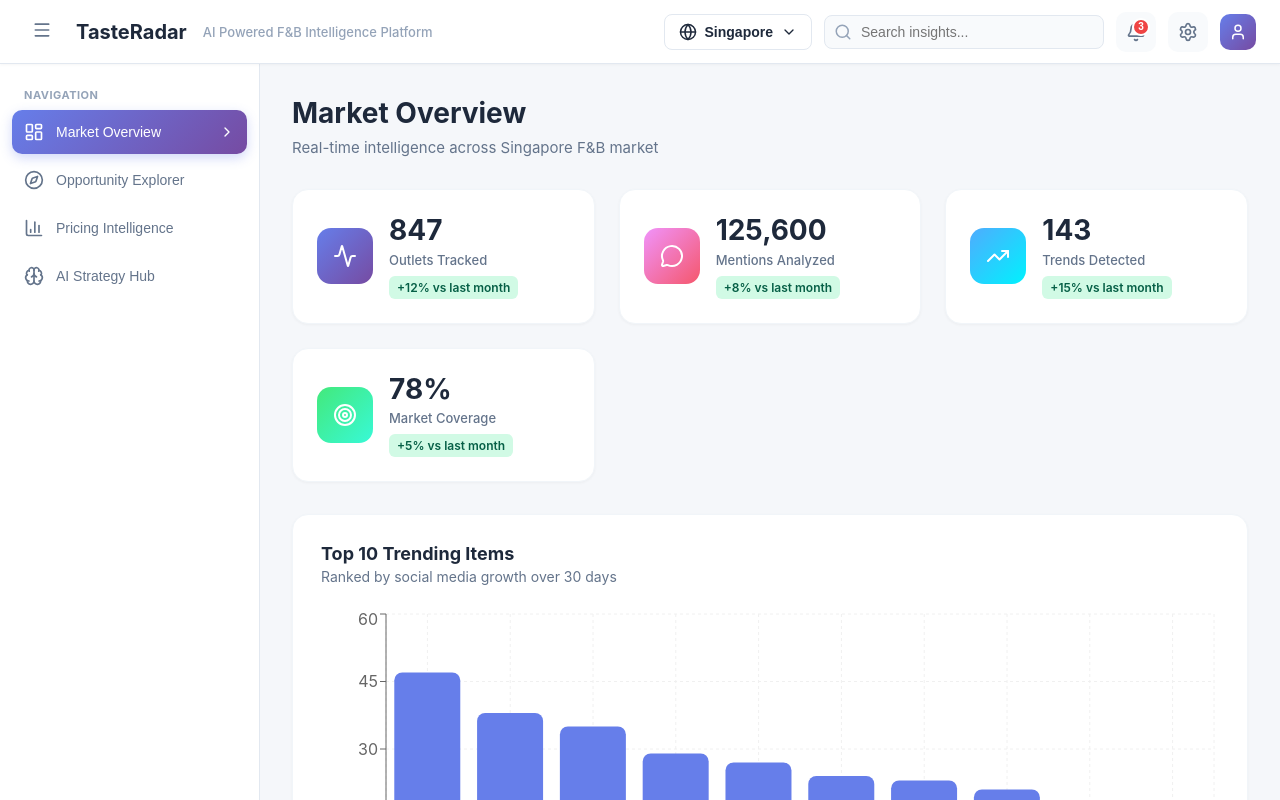
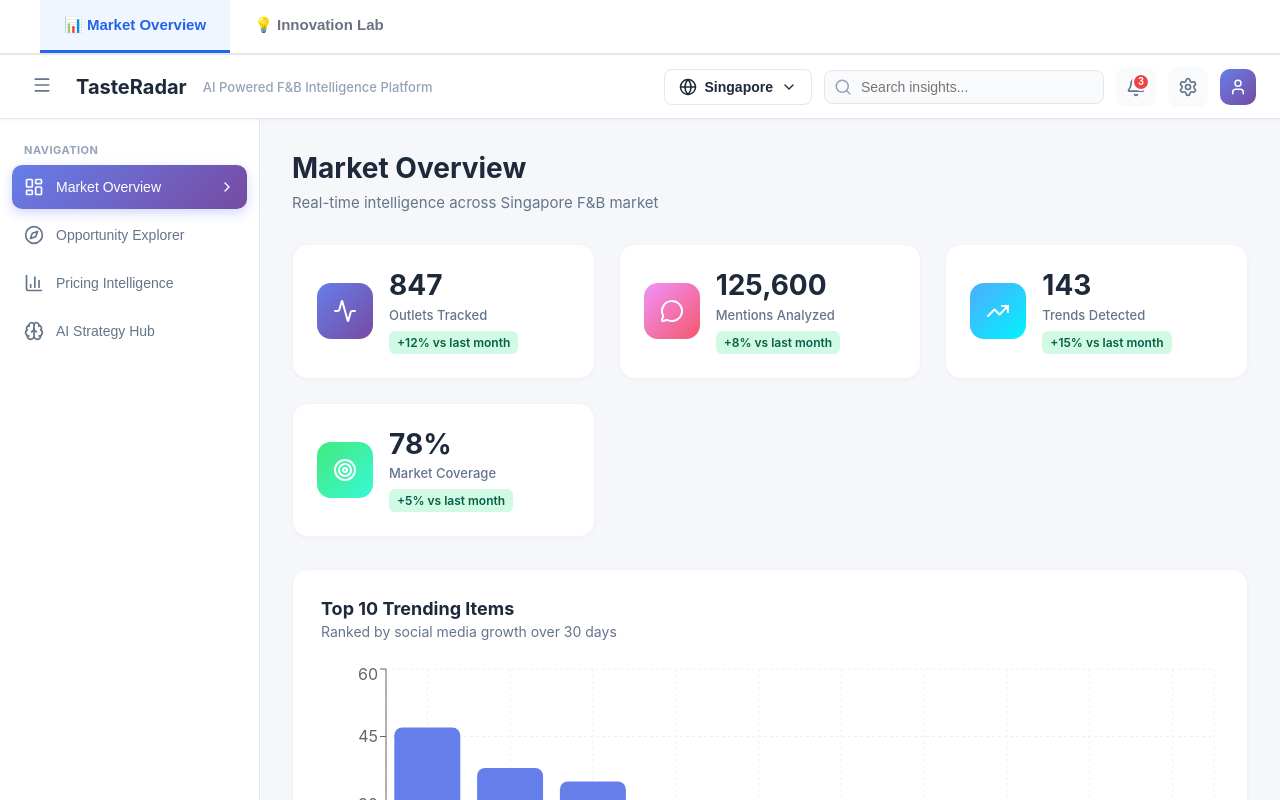
Before and after one commit to RovingRock/tasteradar, a React (Create React App) app in the folder frontend/: page / in a window 1280 px wide. Shown: the top 800 px of the page. Built offline with nearby package versions, Linux system fonts and the light colour scheme.

Commit message:
Update App.js

```diff
--- a/frontend/src/App.js
+++ b/frontend/src/App.js
@@ -1,12 +1,52 @@
-import React from 'react';
+import React, { useState } from 'react';
 import Dashboard from './Dashboard';
+import InnovationLab from './InnovationLab';
 import './App.css';
 
 function App() {
-  // Skip login entirely - go straight to dashboard
+  const [activeTab, setActiveTab] = useState('dashboard');
+
   return (
     <div className="App">
-      <Dashboard onLogout={() => {}} />
+      {/* Tabs */}
+      <div style={{ background: 'white', borderBottom: '2px solid #e5e7eb', padding: '0 40px' }}>
+        <div style={{ maxWidth: '1400px', margin: '0 auto', display: 'flex', gap: '0' }}>
+          <button
+            onClick={() => setActiveTab('dashboard')}
+            style={{
+              padding: '16px 24px',
+              background: activeTab === 'dashboard' ? '#eff6ff' : 'transparent',
+              border: 'none',
+              borderBottom: activeTab === 'dashboard' ? '3px solid #2563eb' : '3px solid transparent',
+              cursor: 'pointer',
+              fontSize: '15px',
+              fontWeight: '600',
+              color: activeTab === 'dashboard' ? '#2563eb' : '#6b7280'
+            }}
+          >
+            📊 Market Overview
+          </button>
+          <button
+            onClick={() => setActiveTab('innovation')}
+            style={{
+              padding: '16px 24px',
+              background: activeTab === 'innovation' ? '#eff6ff' : 'transparent',
+              border: 'none',
+              borderBottom: activeTab === 'innovation' ? '3px solid #2563eb' : '3px solid transparent',
+              cursor: 'pointer',
+              fontSize: '15px',
+              fontWeight: '600',
+              color: activeTab === 'innovation' ? '#2563eb' : '#6b7280'
+            }}
+          >
+            💡 Innovation Lab
+          </button>
+        </div>
+      </div>
+
+      {/* Content */}
+      {activeTab === 'dashboard' && <Dashboard onLogout={() => {}} />}
+      {activeTab === 'innovation' && <InnovationLab />}
     </div>
   );
 }
```
